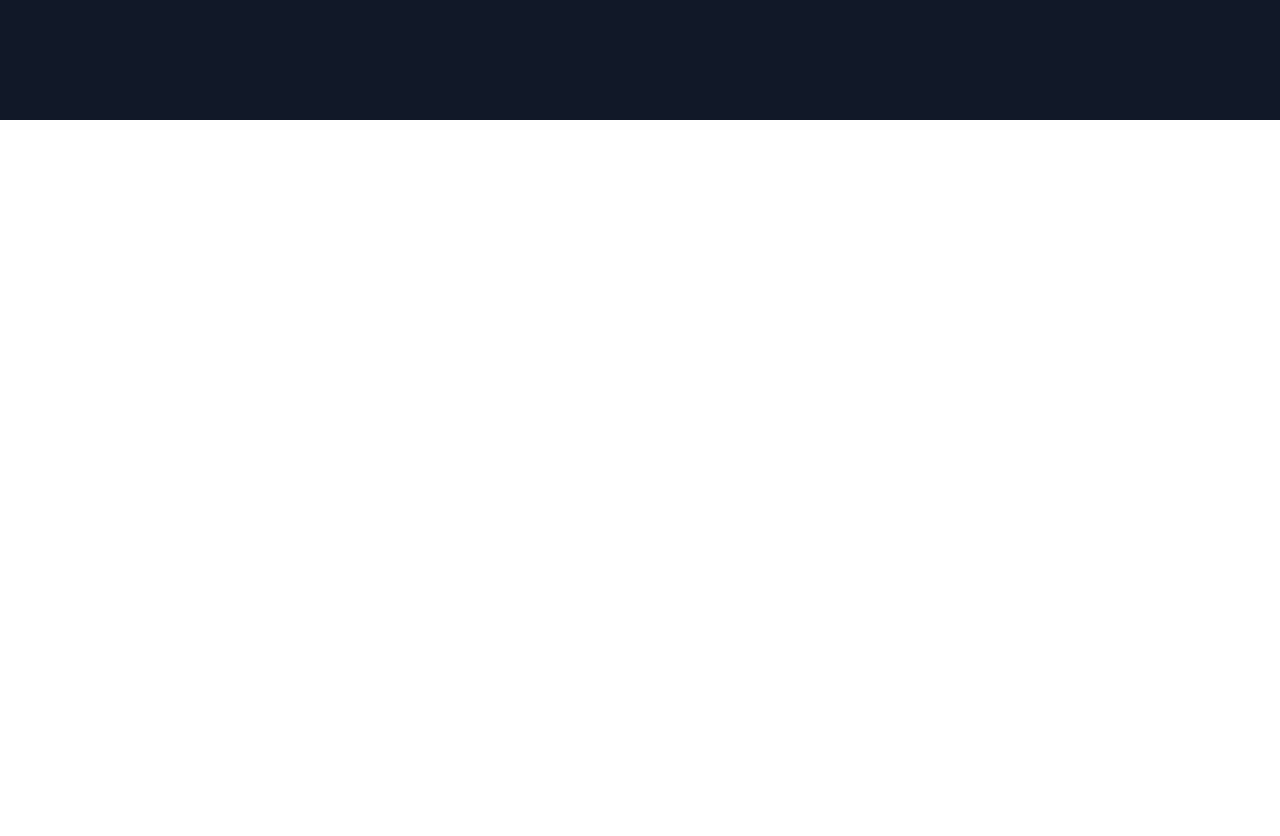
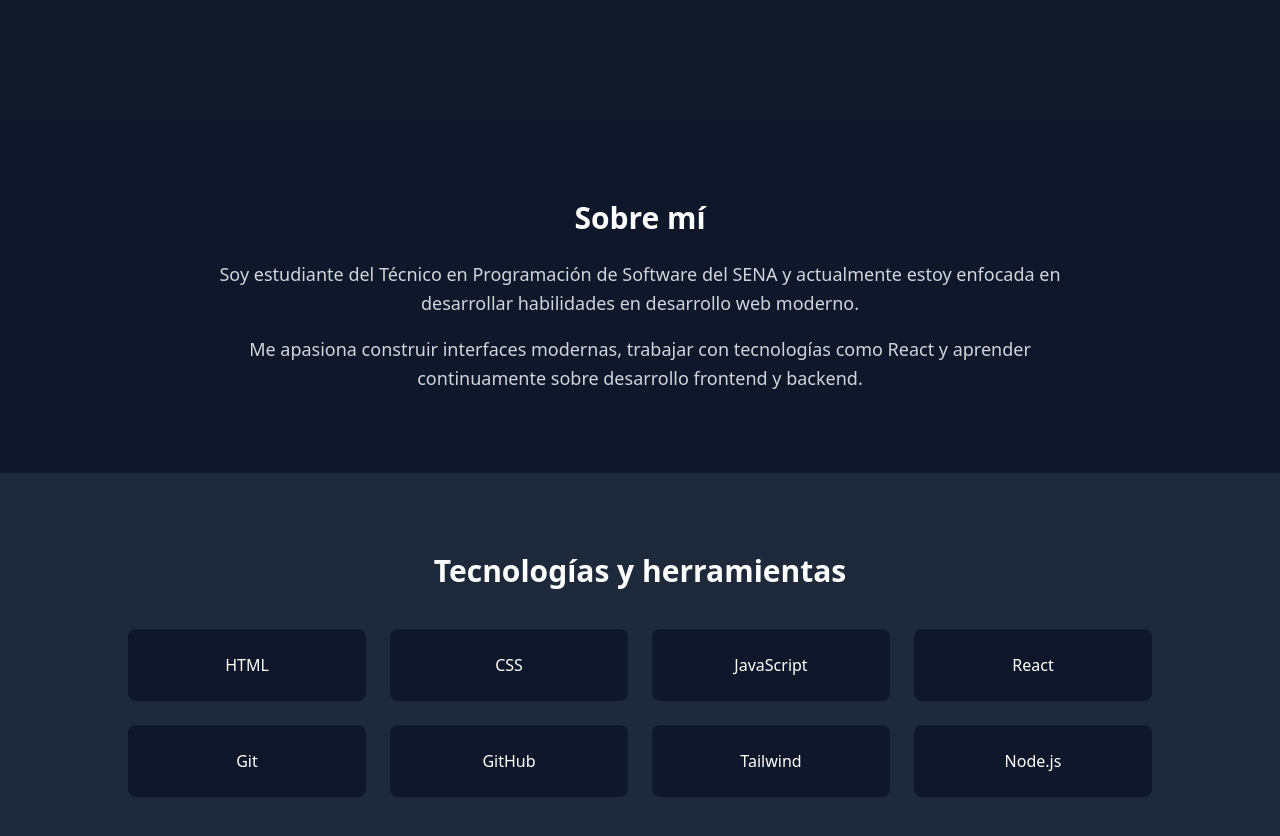
Before and after one commit to yailinpvdev/portfolio, a React (Vite) app: page / in a window 1280 px wide. Shown: the part 680-1516 px from the top of the page. Before the commit the page ends 800 px from the top, so only its background shows below. Built offline with nearby package versions, Linux system fonts and the light colour scheme.

Commit message:
feat: add skills section

```diff
--- a/src/App.jsx
+++ b/src/App.jsx
@@ -1,11 +1,15 @@
 import Navbar from "./components/Navbar"
 import Hero from "./components/Hero"
+import About from "./components/About"
+import Skills from "./components/Skills"
 
 function App() {
   return (
     <div>
       <Navbar />
       <Hero />
+      <About />
+      <Skills />
     </div>
   )
 }
--- /dev/null
+++ b/src/components/Skills.jsx
@@ -0,0 +1,28 @@
+function Skills() {
+  return (
+    <section className="bg-slate-800 text-white py-20 px-6">
+      <div className="max-w-5xl mx-auto text-center">
+
+        <h2 className="text-3xl font-bold mb-10">
+          Tecnologías y herramientas
+        </h2>
+
+        <div className="grid grid-cols-2 md:grid-cols-4 gap-6">
+
+          <div className="bg-slate-900 p-6 rounded-lg">HTML</div>
+          <div className="bg-slate-900 p-6 rounded-lg">CSS</div>
+          <div className="bg-slate-900 p-6 rounded-lg">JavaScript</div>
+          <div className="bg-slate-900 p-6 rounded-lg">React</div>
+          <div className="bg-slate-900 p-6 rounded-lg">Git</div>
+          <div className="bg-slate-900 p-6 rounded-lg">GitHub</div>
+          <div className="bg-slate-900 p-6 rounded-lg">Tailwind</div>
+          <div className="bg-slate-900 p-6 rounded-lg">Node.js</div>
+
+        </div>
+
+      </div>
+    </section>
+  )
+}
+
+export default Skills
```
